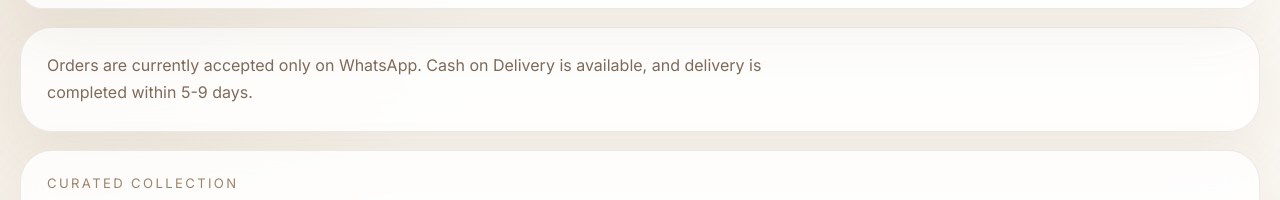
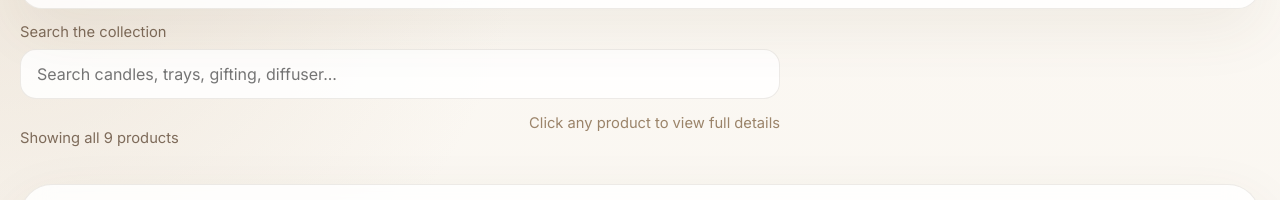
Before and after one commit to Shubhamjangra1/auriva-elite-store, a plain HTML site: page index.html in a window 1280 px wide. Shown: the part 118-318 px from the top of the page. Drawn offline with nearby package versions, Linux system fonts and the light colour scheme.

Commit message:
Add top search bar

```diff
--- a/index.html
+++ b/index.html
@@ -14,7 +14,7 @@
       href="https://fonts.googleapis.com/css2?family=Cormorant+Garamond:wght@500;600;700&family=Inter:wght@400;500;600;700&display=swap"
       rel="stylesheet"
     />
-    <link rel="stylesheet" href="styles.css?v=amazon9" />
+    <link rel="stylesheet" href="styles.css?v=amazon10" />
   </head>
   <body>
     <div class="announcement-bar" role="status" aria-label="Store updates">
@@ -74,6 +74,22 @@
       </header>
 
       <main>
+        <section class="search-top-strip" id="search-panel">
+          <div class="search-top-shell">
+            <label class="field-label" for="search-input">Search the collection</label>
+            <input
+              id="search-input"
+              class="search-input"
+              type="search"
+              placeholder="Search candles, trays, gifting, diffuser..."
+            />
+            <div class="search-row">
+              <p id="search-results-text">Showing all 9 products</p>
+              <span class="mini-note">Click any product to view full details</span>
+            </div>
+          </div>
+        </section>
+
         <section class="editorial-note">
           <p>
             Orders are currently accepted only on WhatsApp. Cash on Delivery is
@@ -708,6 +724,6 @@
     <datalist id="profile-state-options"></datalist>
     <datalist id="profile-city-options"></datalist>
 
-    <script type="module" src="script.js?v=amazon9"></script>
+    <script type="module" src="script.js?v=amazon10"></script>
   </body>
 </html>
--- a/styles.css
+++ b/styles.css
@@ -314,6 +314,15 @@
   grid-column: 1 / -1;
   max-width: 760px;
   margin-top: 6px;
+}
+
+.search-top-strip {
+  margin: 14px 0 4px;
+}
+
+.search-top-shell {
+  max-width: 760px;
+  padding: 0;
 }
 
 .hero-text,
```
